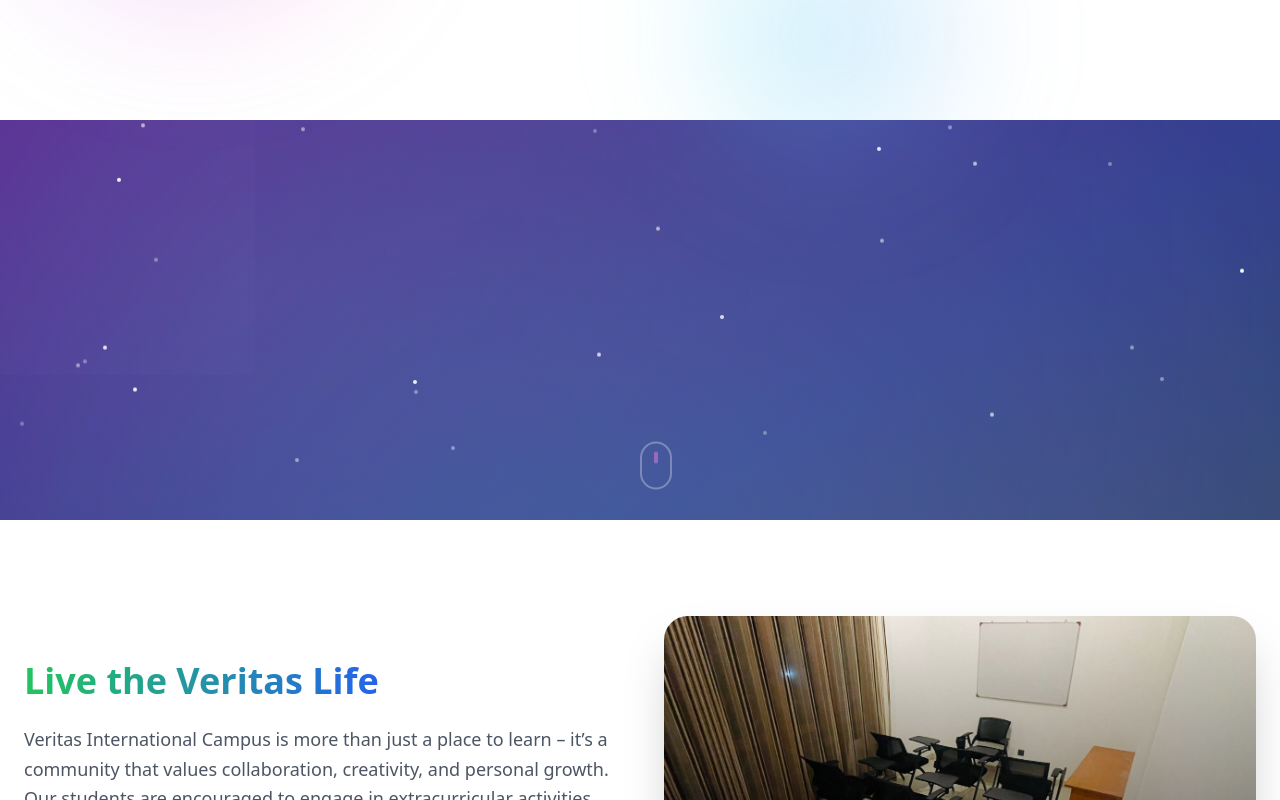
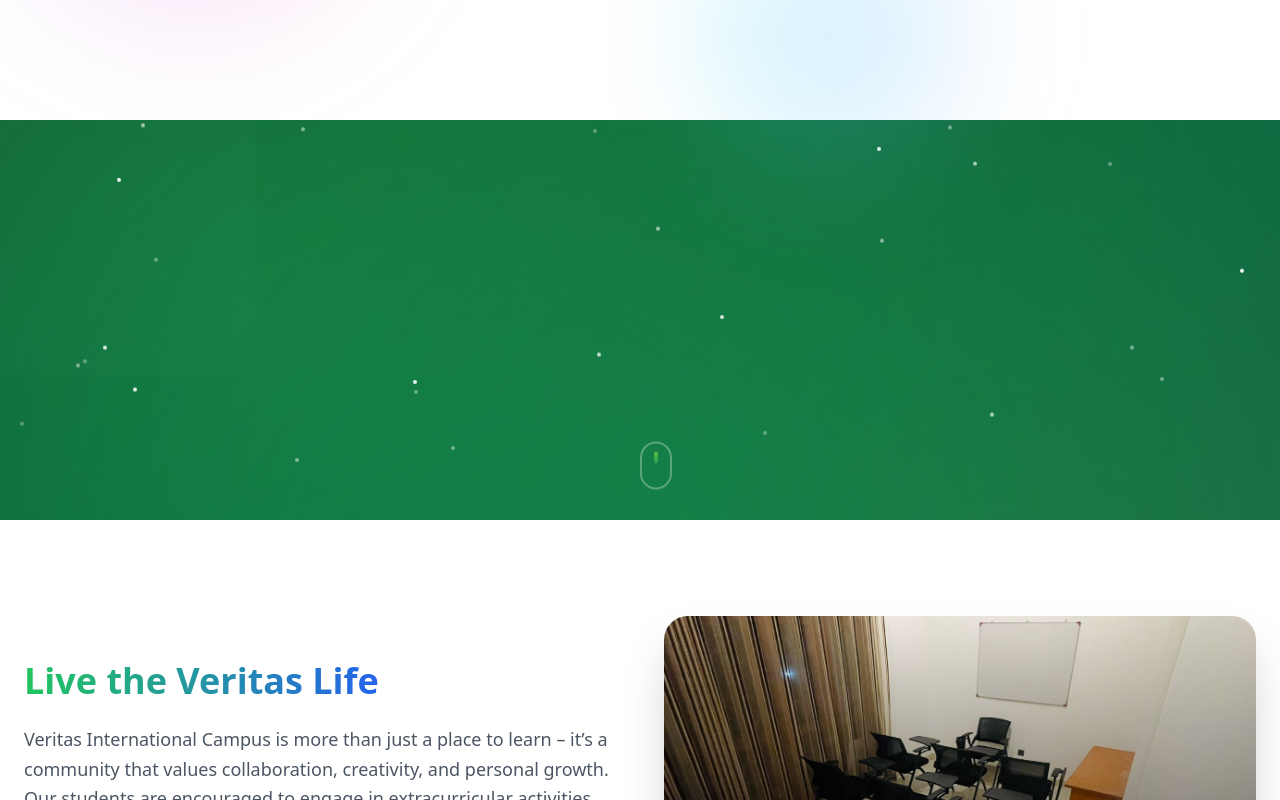
Before and after one commit to Wolferlk/Veritas-International-Uni, a React (Vite) app in the folder Frontend/: page /campus-life in a window 1280 px wide. Shown: the part 360-1160 px from the top of the page. Built offline with nearby package versions, Linux system fonts and the light colour scheme.

Commit message:
Change CampusLife_theme

```diff
--- a/Frontend/src/pages/CampusLife/CampusLife.tsx
+++ b/Frontend/src/pages/CampusLife/CampusLife.tsx
@@ -94,10 +94,11 @@ const CampusLife = () => {
       {/* Hero Section with Parallax */}
       <section className="relative h-screen flex items-center justify-center overflow-hidden">
         <motion.div className="absolute inset-0 z-0" style={{ y }}>
-          <div className="absolute inset-0 bg-gradient-to-br from-purple-900 via-blue-900 to-teal-900" />
-          <div className="absolute inset-0 bg-[radial-gradient(circle_at_20%_20%,rgba(120,119,198,0.3),transparent)] animate-pulse" />
-          <div className="absolute inset-0 bg-[radial-gradient(circle_at_80%_80%,rgba(255,119,198,0.2),transparent)] animate-pulse delay-1000" />
-          <div className="absolute inset-0 bg-[radial-gradient(circle_at_40%_60%,rgba(56,178,172,0.2),transparent)] animate-pulse delay-2000" />
+          {/* Green Gradient Background */}
+          <div className="absolute inset-0 bg-gradient-to-br from-green-900 via-emerald-800 to-teal-800" />
+          <div className="absolute inset-0 bg-[radial-gradient(circle_at_20%_20%,rgba(34,197,94,0.3),transparent)] animate-pulse" />
+          <div className="absolute inset-0 bg-[radial-gradient(circle_at_80%_80%,rgba(132,204,22,0.2),transparent)] animate-pulse delay-1000" />
+          <div className="absolute inset-0 bg-[radial-gradient(circle_at_40%_60%,rgba(5,150,105,0.2),transparent)] animate-pulse delay-2000" />
         </motion.div>
 
         {/* Floating Particles */}
@@ -132,11 +133,12 @@ const CampusLife = () => {
             animate={{ scale: 1, rotate: 0 }}
             transition={{ duration: 1, type: "spring" }}
           >
-            <Sparkles className="w-20 h-20 mx-auto mb-8 text-yellow-400" />
+            {/* Green Sparkles Icon */}
+            <Sparkles className="w-20 h-20 mx-auto mb-8 text-green-400" />
           </motion.div>
 
           <motion.h1
-            className="text-5xl md:text-7xl lg:text-8xl font-black mb-6 bg-gradient-to-r from-pink-400 via-purple-400 to-cyan-400 bg-clip-text text-transparent leading-tight"
+            className="text-5xl md:text-7xl lg:text-8xl font-black mb-6 bg-gradient-to-r from-emerald-300 via-lime-400 to-green-600 bg-clip-text text-transparent leading-tight"
             initial={{ opacity: 0, y: 100 }}
             animate={{ opacity: 1, y: 0 }}
             transition={{ duration: 1, delay: 0.2 }}
@@ -164,7 +166,7 @@ const CampusLife = () => {
         >
           <div className="w-8 h-12 border-2 border-white/30 rounded-full flex justify-center">
             <motion.div
-              className="w-1 h-3 bg-gradient-to-b from-pink-400 to-purple-400 rounded-full mt-2"
+              className="w-1 h-3 bg-gradient-to-b from-lime-400 to-green-500 rounded-full mt-2"
               animate={{ opacity: [0.5, 1, 0.5] }}
               transition={{ duration: 2, repeat: Infinity }}
             />
```
